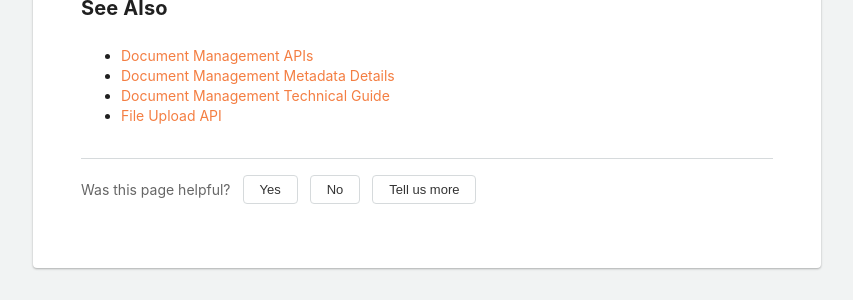
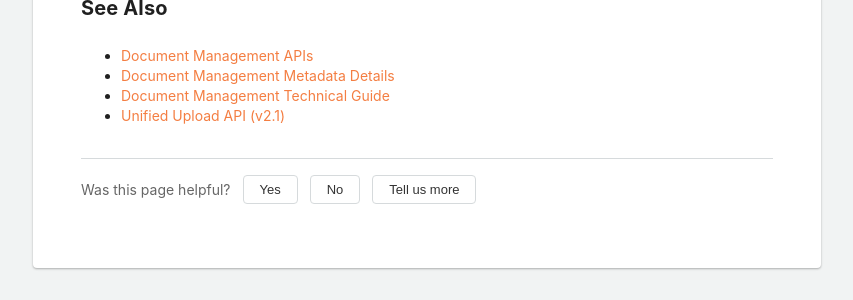
Before and after one commit to procore/documentation, a Jekyll site: the page built from document_management_integration/document_management_intro.md, in a window 1280 px wide and 900 px high, scrolled down 4104 px. Shown: the part 584-884 px from the top of the window, without its empty margins (411-1264 px from the left). Built offline with Jekyll 4.4.1, drawn with Linux system fonts in a browser that asks for light colours; comment, search, counter and statistics services are not loaded.

Commit message:
docs: update PDM intro link to Unified Upload API tutorial
Made-with: Cursor

```diff
--- a/document_management_integration/document_management_intro.md
+++ b/document_management_integration/document_management_intro.md
@@ -128,4 +128,4 @@ Consider the following recommendations when building your integration:
 - [Document Management APIs]({{ site.url }}{{ site.baseurl }}{% link document_management_integration/document_management_api_endpoints.md %})
 - [Document Management Metadata Details]({{ site.url }}{{ site.baseurl }}{% link document_management_integration/document_management_metadata_details.md %})
 - [Document Management Technical Guide]({{ site.url }}{{ site.baseurl }}{% link document_management_integration/document_management_technical_guide.md %})
-- [File Upload API]({{ site.url }}{{ site.baseurl }}{% link tutorials/tutorial_uploads.md %})
+- [Unified Upload API (v2.1)]({{ site.url }}{{ site.baseurl }}{% link tutorials/tutorial_unified_uploads.md %})
```
